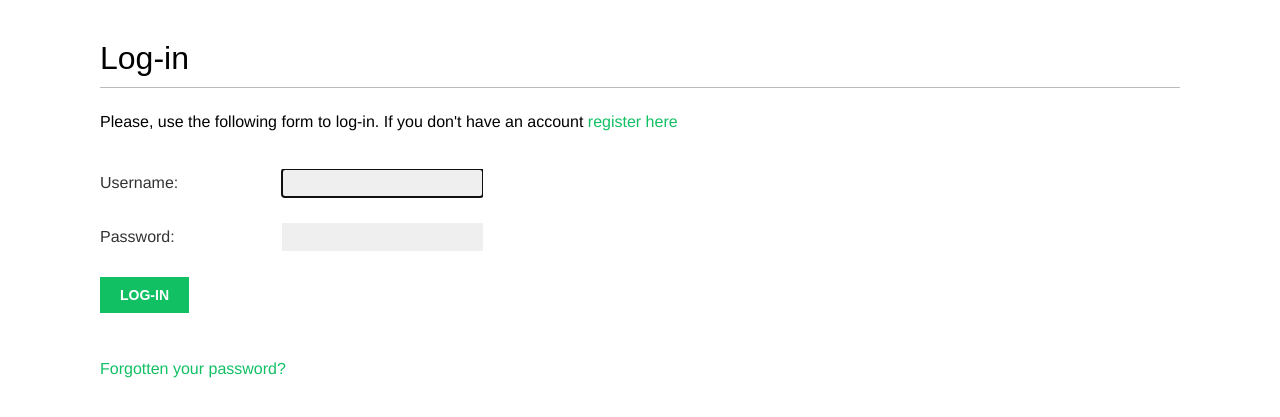
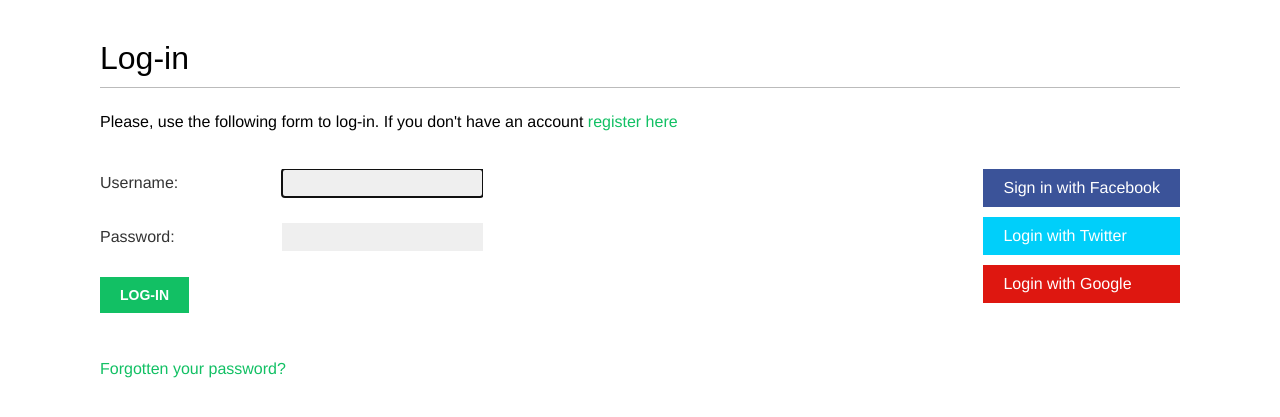
Before and after one commit to ocm128/bookmarks, a Django app: page /account/login/ in a window 1280 px wide. Shown: the part 47-464 px from the top of the page. Run offline with Django 3.2, Linux system fonts and the light colour scheme; some web fonts are replaced.

Commit message:
Added social authentication with facebook, twitter and google

```diff
--- a/account/templates/registration/login.html
+++ b/account/templates/registration/login.html
@@ -20,4 +20,16 @@
         </form>
         <p><a href="{% url 'password_reset' %}">Forgotten your password?</a></p>
     </div>
+
+    <div class="social">
+        <ul>
+        <li class="facebook"><a href="{% url 'social:begin' 'facebook' %}">
+            Sign in with Facebook</a></li>
+        <li class="twitter"><a href="{% url 'social:begin' 'twitter' %}">
+            Login with Twitter</a></li>
+        <li class="google"><a href="{% url 'social:begin' 'google' %}">
+            Login with Google</a></li>
+        </ul>
+    </div>
+
 {% endblock %}
--- a/bookmarks/urls.py
+++ b/bookmarks/urls.py
@@ -21,6 +21,8 @@ from django.contrib import admin
 urlpatterns = [
     url(r'^admin/', admin.site.urls),
     url(r'^account/', include('account.urls')),
+    url(r'^social-auth/', include('social_django.urls', namespace='social')),
+
 ]
 
 # Allow to serve the media files during development
```
Also changed, not shown: bookmarks/settings.py (+15 -0 lines).
